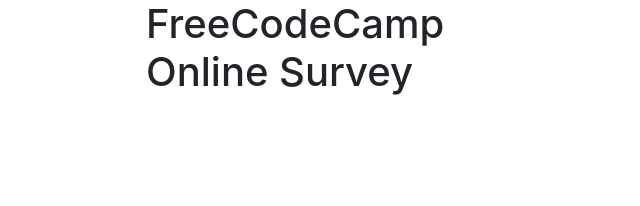
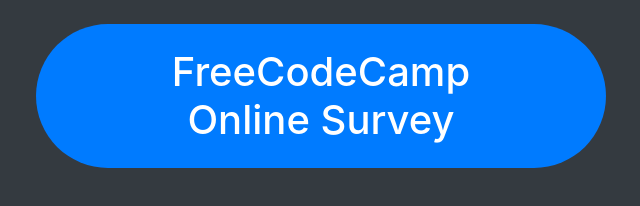
Before and after one commit to danshtu/FCC-projects, a plain HTML site: page Responsive Web Design/Survey Page/index.html in a window 1280 px wide. Shown: the whole page, without its empty margins (319-959 px from the left). Drawn offline with nearby package versions, Linux system fonts and the light colour scheme.

Commit message:
checks on windows.

```diff
--- a/Responsive Web Design/Survey Page/css/style.css
+++ b/Responsive Web Design/Survey Page/css/style.css
@@ -0,0 +1,4 @@
+#title {
+  margin-top: 1rem;
+  text-align: center;
+}
--- a/Responsive Web Design/Survey Page/index.html
+++ b/Responsive Web Design/Survey Page/index.html
@@ -11,17 +11,17 @@
 
 
     <!-- Styles -->
-    <link rel="stylesheet" href="css/style.css">
     <!-- Bootstrap -->
     <link rel="stylesheet" href="https://stackpath.bootstrapcdn.com/bootstrap/4.3.1/css/bootstrap.min.css">
+    <link rel="stylesheet" href="css/style.css">
 
 
     <!-- Scripts -->
-    <script src="js/main.js"></script>
     <!-- Bootstrap -->
     <script src="https://code.jquery.com/jquery-3.3.1.slim.min.js"></script>
     <script src="https://cdnjs.cloudflare.com/ajax/libs/popper.js/1.14.7/umd/popper.min.js"></script>
     <script src="https://stackpath.bootstrapcdn.com/bootstrap/4.3.1/js/bootstrap.min.js"></script>
+    <script src="js/main.js"></script>
 
 
     <!-- Website title -->
@@ -29,12 +29,13 @@
 
   </head>
 
-  <body>
+  <body class="bg-dark">
 
     <div class="container">
       <div class="row justify-content-center">
-        <div class="col-4">
-          <h1 id="title">FreeCodeCamp Online Survey</h1>
+        <div class="col-md-6 bg-primary text-white m-4 p-2 rounded-pill">
+          <h1 id="title">FreeCodeCamp<br>Online Survey</h1>
+          <p id=""></p>
         </div>
       </div>
 
```
